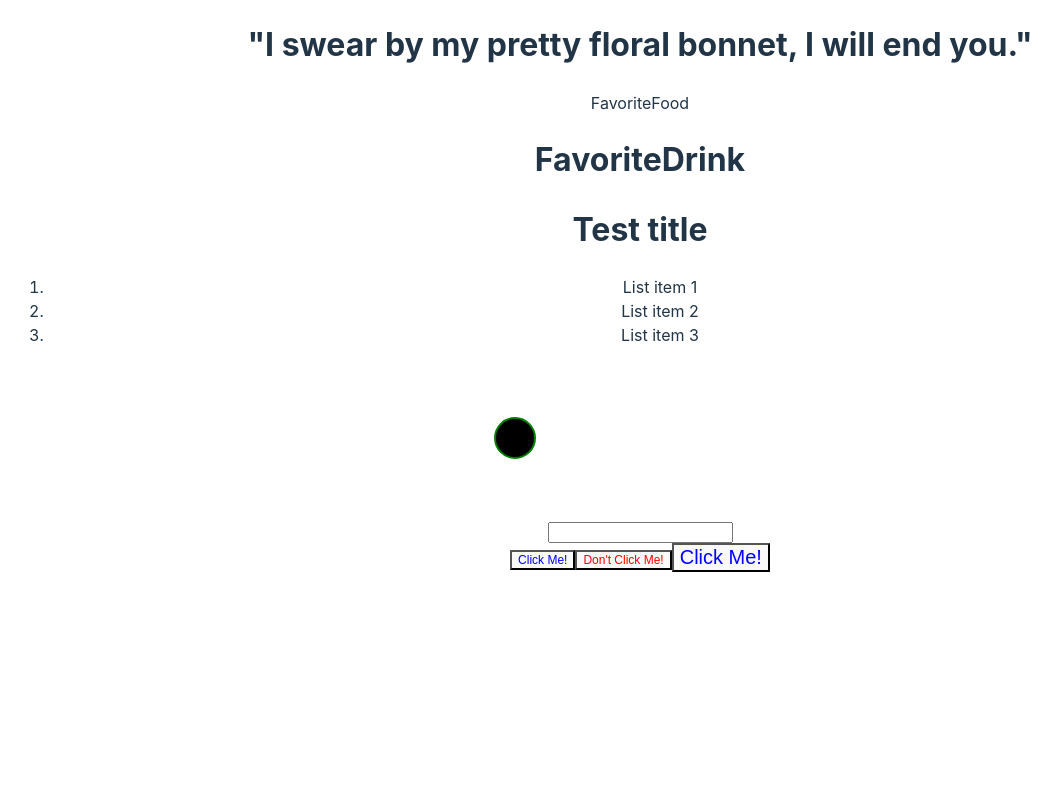
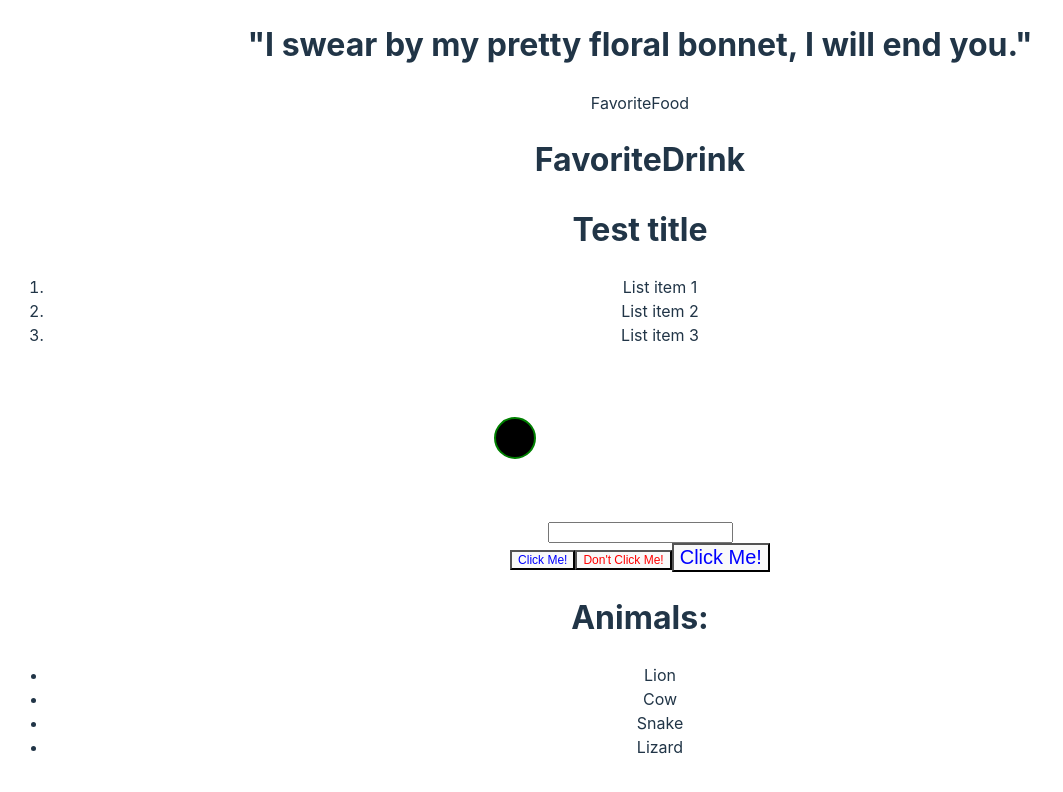
Before and after one commit to SalamanderCtesiphon/reactplayground, a React (Vite) app: page / in a window 1280 px wide. Shown: the top 792 px of the page, without its empty margins (0-1063 px from the left). Built offline with nearby package versions, Linux system fonts and the light colour scheme.

Commit message:
created an animal component to practice rendering lists

```diff
--- a/src/App.jsx
+++ b/src/App.jsx
@@ -3,6 +3,7 @@ import Greeting from './components/Greeting'
 import { FavoriteFood } from './components/MoreComponents'
 import { FavoriteDrink } from './components/MoreComponents'
 import Button from './components/Button'
+import Animal from './components/Animal'
 
 function App() {
 
@@ -17,6 +18,7 @@ function App() {
       <Button  />
       <Button text="Don't Click Me!" color="red" fontSize={12} />
       <Button fontSize={20} />
+      <Animal />
     </>
   )
 }
--- /dev/null
+++ b/src/components/Animal.jsx
@@ -0,0 +1,19 @@
+import React from 'react'
+
+function Animal() {
+
+  const animals = ["Lion", "Cow", "Snake", "Lizard"]
+
+  return (
+    <div>
+      <h1>Animals: </h1>
+      <ul>
+        {animals.map((animal) => {
+          return <li key={animal}>{animal}</li>
+        })}
+      </ul>
+    </div>
+  )
+}
+
+export default Animal
```
